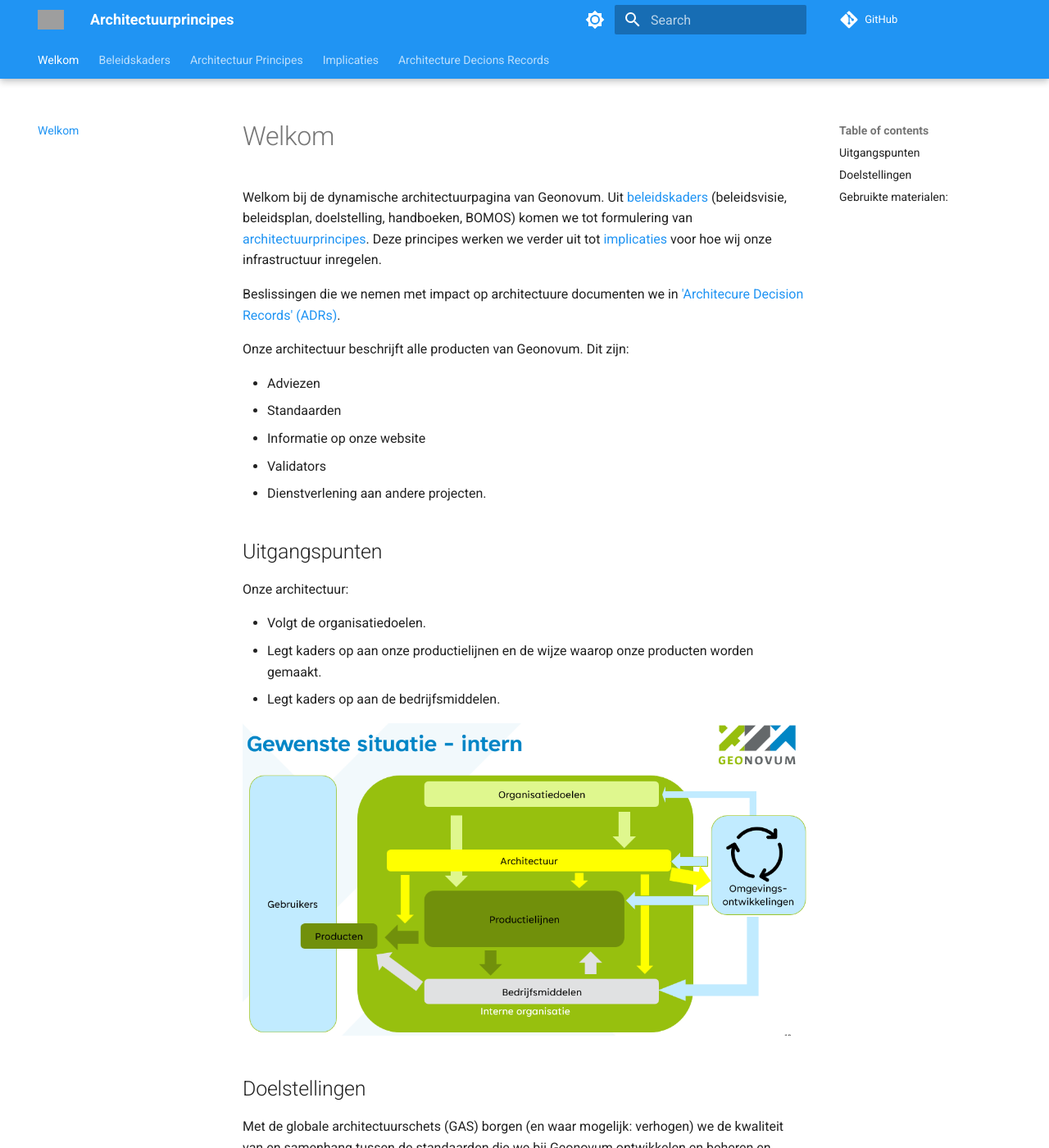
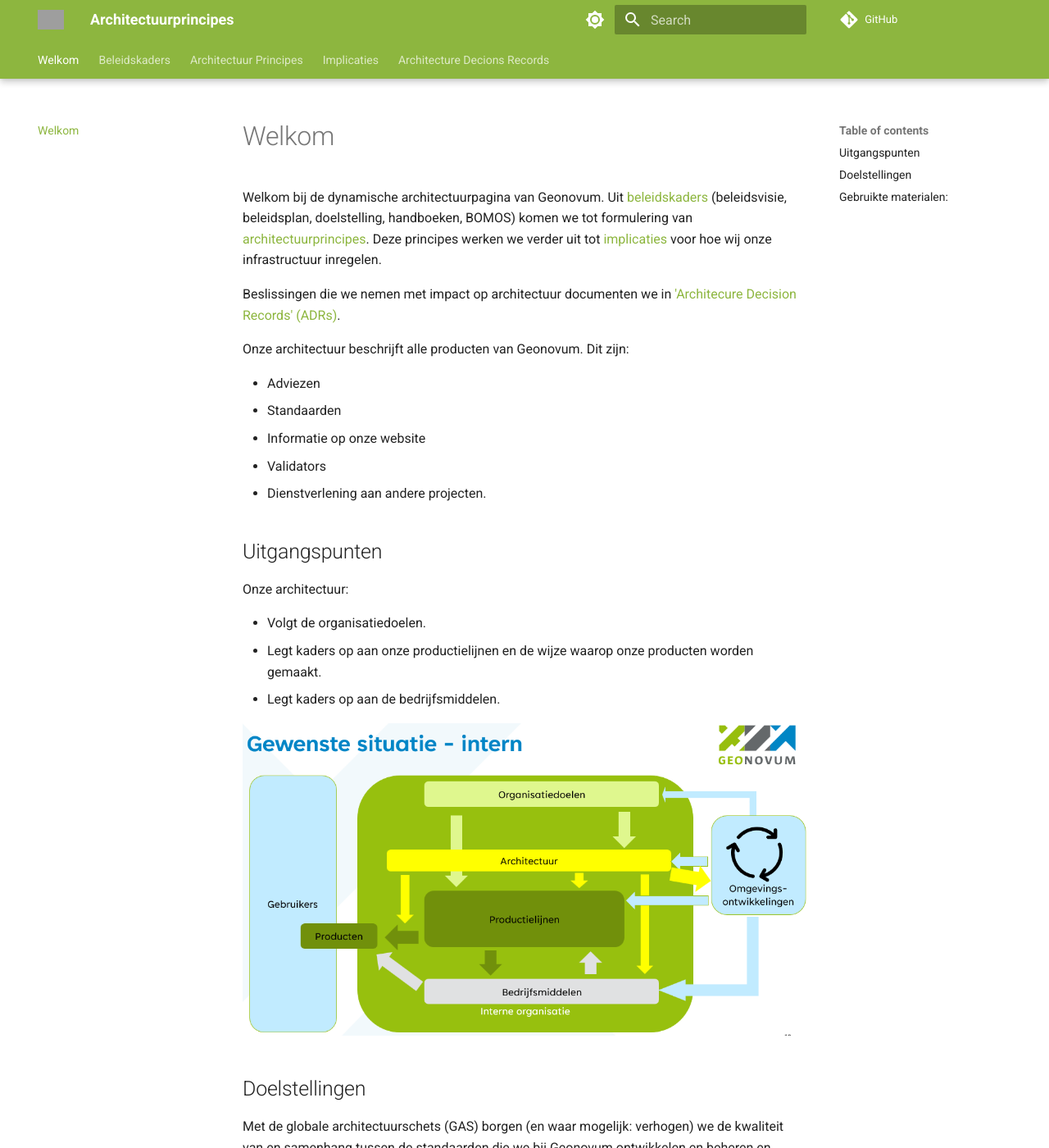
Before and after one commit to Geonovum/geonovum-architectuur, an MkDocs documentation site: the page built from docs/index.md, in a window 1280 px wide and 1400 px high. Shown: the whole window at 82% size. Built offline with MkDocs 1.6.1 and Material for MkDocs 9.7.7, drawn with Linux system fonts in a browser that asks for light colours; comment, search, counter and statistics services are not loaded; grey boxes are pictures that could not be loaded.

Commit message:
kleur via custom stylesheet. plus link foutjes opgelost

```diff
--- a/docs/index.md
+++ b/docs/index.md
@@ -3,7 +3,7 @@
 Welkom bij de dynamische architectuurpagina van Geonovum. Uit [beleidskaders](beleidskaders/index.md) (beleidsvisie, beleidsplan, doelstelling, handboeken, BOMOS) komen we tot formulering van [architectuurprincipes](architectuurprincipes/index.md). Deze
 principes werken we verder uit tot [implicaties](implicaties/index.md) voor hoe wij onze infrastructuur inregelen.
 
-Beslissingen die we nemen met impact op architectuure documenten we in ['Architecure Decision Records' (ADRs)](adr/index.md).
+Beslissingen die we nemen met impact op architectuur documenten we in ['Architecure Decision Records' (ADRs)](adr/index.md).
 
 Onze architectuur beschrijft alle producten van Geonovum. Dit zijn:
 
--- /dev/null
+++ b/docs/stylesheets/geonovum.css
@@ -0,0 +1,35 @@
+/*-- geonovum kleuren --*/
+
+:root,
+[data-md-color-scheme] {
+  /* Geonovum Colors */
+  --geonovum-blue: #2979af;
+  --geonovum-green: #8db63f;
+
+  /* MkDocs Material Overrides */
+  --md-primary-fg-color: var(--geonovum-green);
+  --md-primary-fg-color--light: var(--geonovum-green);
+  --md-primary-fg-color--dark: var(--geonovum-blue);
+
+  --md-footer-bg-color: var(--geonovum-green);
+  --md-footer-bg-color--dark: var(--geonovum-blue);
+}
+
+/* Explicitly set header background */
+.md-header,
+[data-md-color-scheme] .md-header {
+  background-color: var(--md-primary-fg-color) !important;
+}
+
+/* Explicitly set footer backgrounds */
+.md-footer,
+[data-md-color-scheme] .md-footer,
+.md-typeset .md-footer {
+  background-color: var(--md-footer-bg-color) !important;
+}
+
+.md-footer-meta,
+[data-md-color-scheme] .md-footer-meta,
+.md-typeset .md-footer-meta {
+  background-color: var(--md-footer-bg-color--dark) !important;
+}
--- a/mkdocs.yml
+++ b/mkdocs.yml
@@ -10,8 +10,8 @@
       # Palette toggle for light mode
   palette:
   - scheme: default
-    # primary: custom
-    primary: blue #FFFFFF
+    primary: custom
+    # primary: custom #FFFFFF
     toggle:
       icon: material/brightness-7
       name: Switch to dark mode
@@ -19,9 +19,9 @@
   - scheme: slate
     # primary: deep purple
     primary: custom
-    #toggle:
-    #  icon: material/brightness-4
-    #  name: Switch to light mode
+    toggle:
+     icon: material/brightness-4
+     name: Switch to light mode
   logo: https://www.geonovum.nl/logo.svg
   icon:
     admonition:
@@ -43,8 +43,8 @@
     - navigation.tabs.sticky
     - navigation.footer
     - navigation.indexes
-#extra_css:
-#  - stylesheets/extra.css
+extra_css:
+    - stylesheets/geonovum.css
 copyright: "CC BY-NC-SA 4.0 - 2025 Geonovum"
 plugins:
   - tags
```
Also changed, not shown: docs/geonovum.css (deleted, +0 -114 lines), docs/implicaties/index.md (+2 -2 lines).
